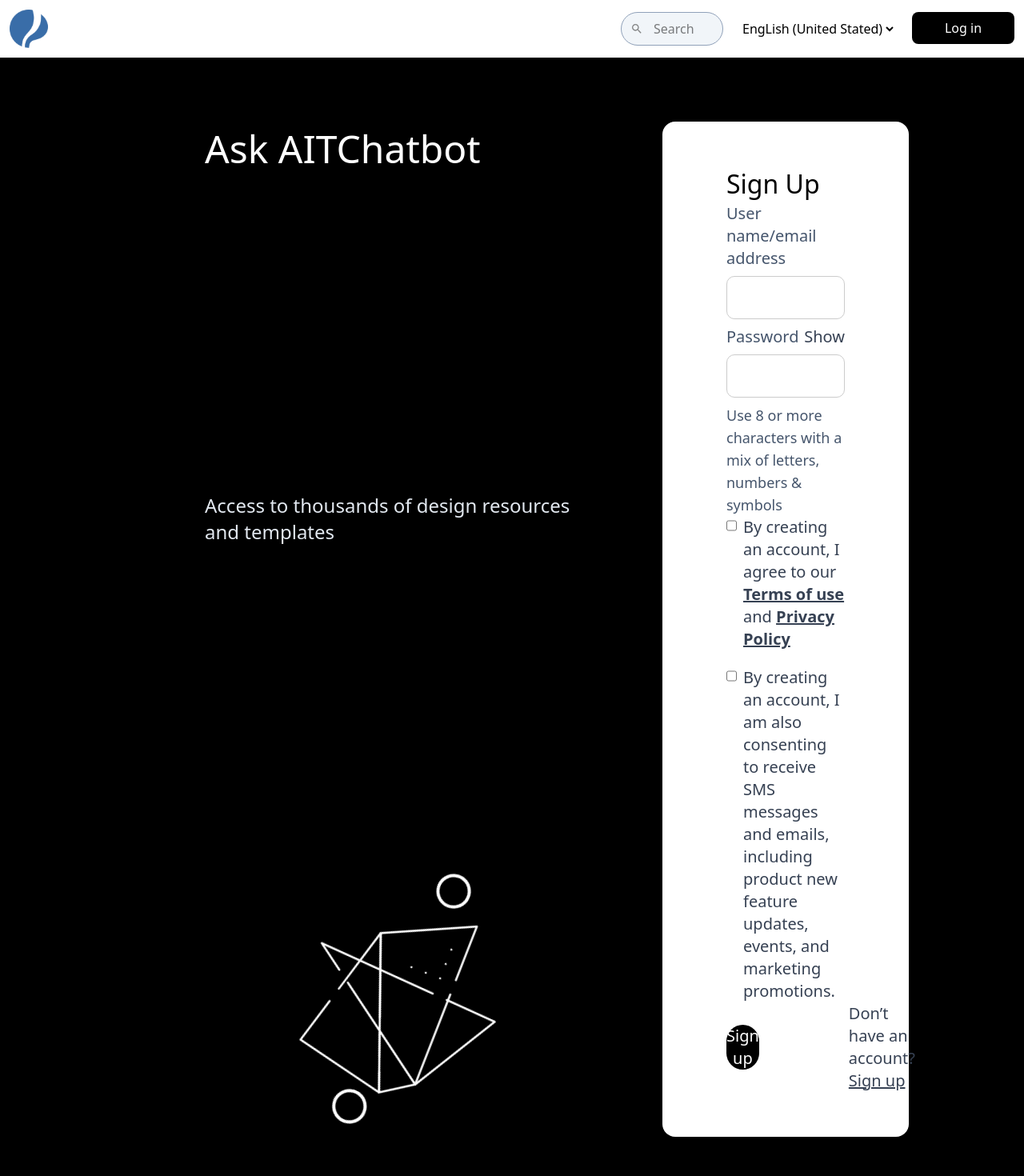
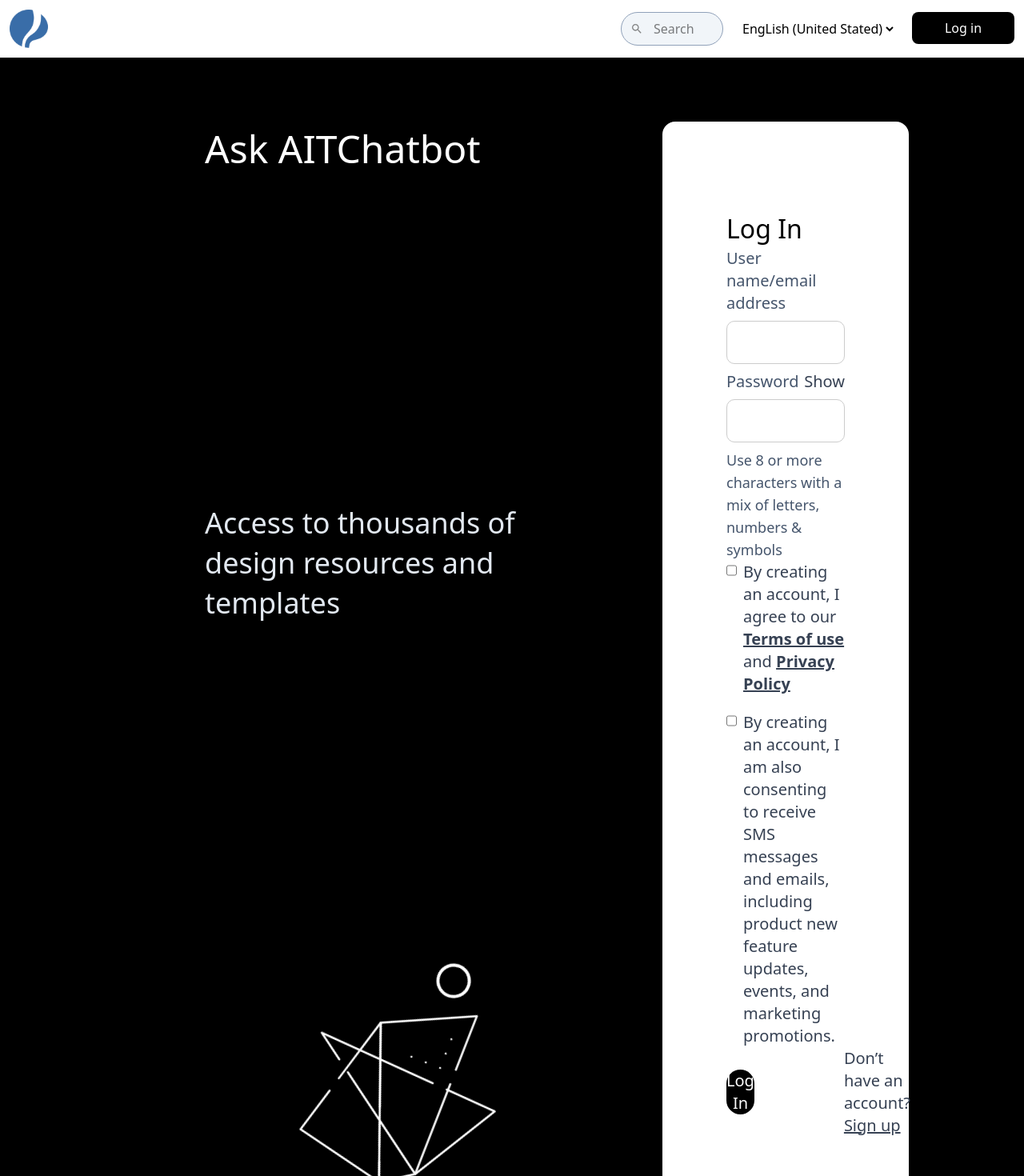
Before and after one commit to TranKhoaa/AITChatbot, a React (Vite) app in the folder frontend/: page /login in a window 1280 px wide. Shown: the top 1470 px of the page at 80% size. Built offline with nearby package versions, Linux system fonts and the light colour scheme.

Commit message:
fix: fix layout of loginpage signpage and homepage

```diff
--- a/frontend/src/App.css
+++ b/frontend/src/App.css
@@ -9,9 +9,9 @@ html, body {
 .rectangle {
   background-color: #ffffff;
 }
-/* .container {
+.rect-container {
   transform: rotate(10deg);
-} */
+}
 .rect1 { width: 100px; height: 100%;}
 .rect2 { width: 45%; height: 95%; }
 .rect3 { width: 100%; height: 70px; }
--- a/frontend/src/index.css
+++ b/frontend/src/index.css
@@ -12,7 +12,7 @@ h2 {
   font-weight: 500;
 }
 span {
-  font-size: 24px;
+  font-size: 36px;
 }
 label {
   font-size: 24px;
--- a/frontend/src/pages/HomePage.jsx
+++ b/frontend/src/pages/HomePage.jsx
@@ -29,7 +29,7 @@ function HomePage() {
                     </button>
                 </div>
             </div>
-            <div className="grid grid-cols-5 grid-rows-[1fr_auto_auto] w-full container">
+            <div className="grid grid-cols-5 grid-rows-[1fr_auto_auto] w-full rect-container">
                 <div className="row-span-3 rectangle rect1"></div>
                 <div className="col-span-4 grid grid-cols-4">
                     <div className="rectangle rect2"></div>
--- a/frontend/src/pages/LoginPage.jsx
+++ b/frontend/src/pages/LoginPage.jsx
@@ -19,8 +19,8 @@ function LoginPage() {
     }
     return (
         <AuthLayout>
-                <div className="bg-white text-black px-20 py-14 w-[35%] flex flex-col justify-around rounded-2xl">
-                    <h2>Sign Up</h2>
+                <div className="bg-white text-black px-20 py-28 w-[35%] flex flex-col justify-around rounded-2xl">
+                    <h2>Log In</h2>
                     <form>
                         <div className="input-block">
                             <label className="text-slate-600 text-xl">User name/email address</label>
@@ -54,7 +54,7 @@ function LoginPage() {
                     </div>
 
                     <div className="flex flex-row gap-x-28 items-center">
-                        <button className="w-40 rounded-full h-14 bg-black hover:bg-slate-800 text-white text-xl">Sign up</button>
+                        <button className="w-40 rounded-full h-14 bg-black hover:bg-slate-800 text-white text-xl">Log In</button>
                         <span className="text-xl text-gray-700">Don’t have an account? <a href = "/signup" className="underline text-xl cursor-pointer">Sign up</a></span>
                     </div>
                 </div>
--- a/frontend/src/pages/SignUpPage.jsx
+++ b/frontend/src/pages/SignUpPage.jsx
@@ -18,7 +18,7 @@ function SignUpPage() {
     }
     return (
         <AuthLayout>
-                <div className="bg-white text-black px-20 py-14 w-[35%] flex flex-col justify-around rounded-2xl">
+                <div className="bg-white text-black px-24 py-28 w-[35%] flex flex-col gap-y-10 justify-around rounded-2xl">
                     <h2>Sign Up</h2>
                     <form>
                         <div className="input-block">
```
